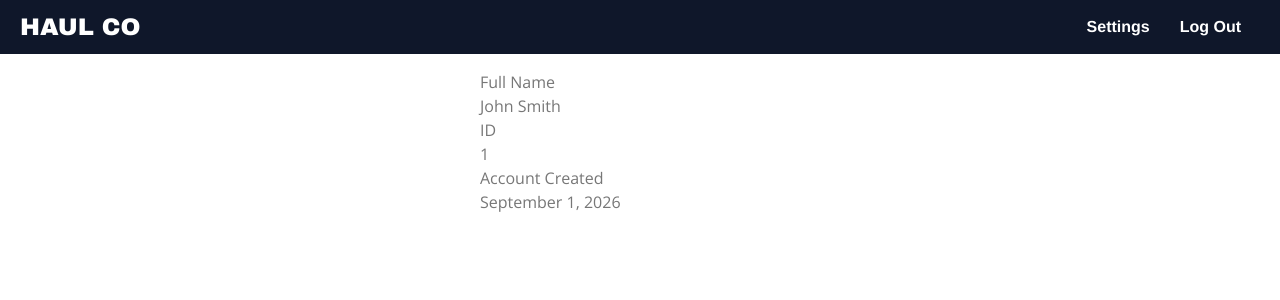
After one commit to garrett-normal/haul-co, a Flask app: page /user-settings in a window 1280 px wide. The commit adds this page. Shown: the top 300 px of the page. Run offline with Flask 3, Linux system fonts and the light colour scheme; the visitor is signed in with stand-in values (Sample User, id 1); some libraries are stand-ins or nearby versions.

Commit message:
added settings page

```diff
--- a/flaskr/routes.py
+++ b/flaskr/routes.py
@@ -107,3 +107,8 @@ def tickets_submitted():
         return redirect(url_for('verify'))
 
     return render_template('tickets_submitted.html')
+
+@app.route('/user-settings')
+@login_required
+def settings():
+    return render_template('settings.html')
--- a/flaskr/templates/base.html
+++ b/flaskr/templates/base.html
@@ -3,7 +3,7 @@
 <!--[if IE 7]>         <html class="no-js lt-ie9 lt-ie8"> <![endif]-->
 <!--[if IE 8]>         <html class="no-js lt-ie9"> <![endif]-->
 <!--[if gt IE 8]>      <html class="no-js"> <!--<![endif]-->
-<html>
+<html data-bs-layout="{% block layout %}{% endblock layout %}">
     <head>
         <meta charset="utf-8">
         <meta http-equiv="X-UA-Compatible" content="IE=edge">
@@ -31,6 +31,7 @@
             </ul>
             <ul class='navigation-right'>
                 {% if current_user.is_authenticated %}
+                    <li><a class="" href={{url_for('settings')}}>Settings</a></li>
                     <li><a class="" href={{url_for('logout')}}>Log Out</a></li>
                 {% endif %}
             </ul>
--- /dev/null
+++ b/flaskr/templates/settings.html
@@ -0,0 +1,22 @@
+{% extends 'base.html' %}
+
+{% block layout %}fluid{% endblock layout %}
+
+{% block content %}
+<div class="page-wrapper">
+    <div class="mx-auto w-25 mt-3 datagrid">
+        <div class="datagrid-item">
+            <div class="datagrid-title">Full Name</div>
+            <div class="datagrid-content">John Smith</div>
+        </div>
+        <div class="datagrid-item">
+            <div class="datagrid-title">ID</div>
+            <div class="datagrid-content">1</div>
+        </div>
+        <div class="datagrid-item">
+            <div class="datagrid-title">Account Created</div>
+            <div class="datagrid-content">September 1, 2026</div>
+        </div>
+    </div>
+</div>
+{% endblock content %}
--- a/migrations/versions/5296313114a2_init.py
+++ b/migrations/versions/62d298014bc7_init.py
@@ -1,8 +1,8 @@
 """init
 
-Revision ID: 5296313114a2
+Revision ID: 62d298014bc7
 Revises:
-Create Date: 2026-09-29 01:10:15.105884
+Create Date: 2026-09-29 10:16:43.103906
 
 """
 from alembic import op
@@ -10,7 +10,7 @@ import sqlalchemy as sa
 
 
 # revision identifiers, used by Alembic.
-revision = '5296313114a2'
+revision = '62d298014bc7'
 down_revision = None
 branch_labels = None
 depends_on = None
```
